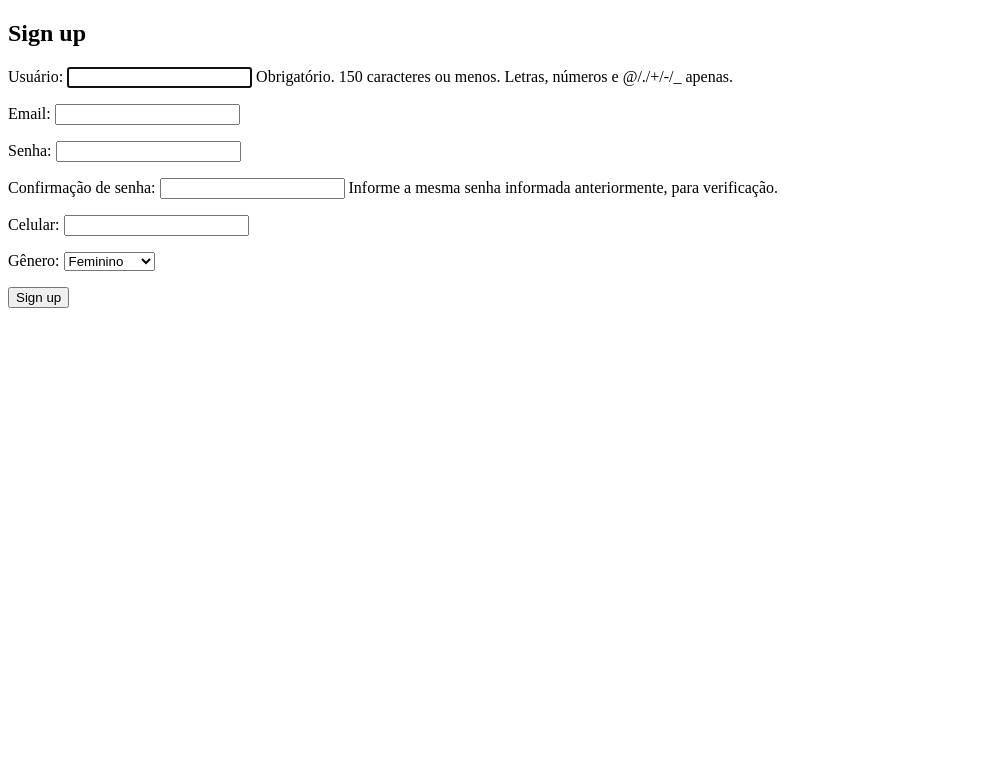
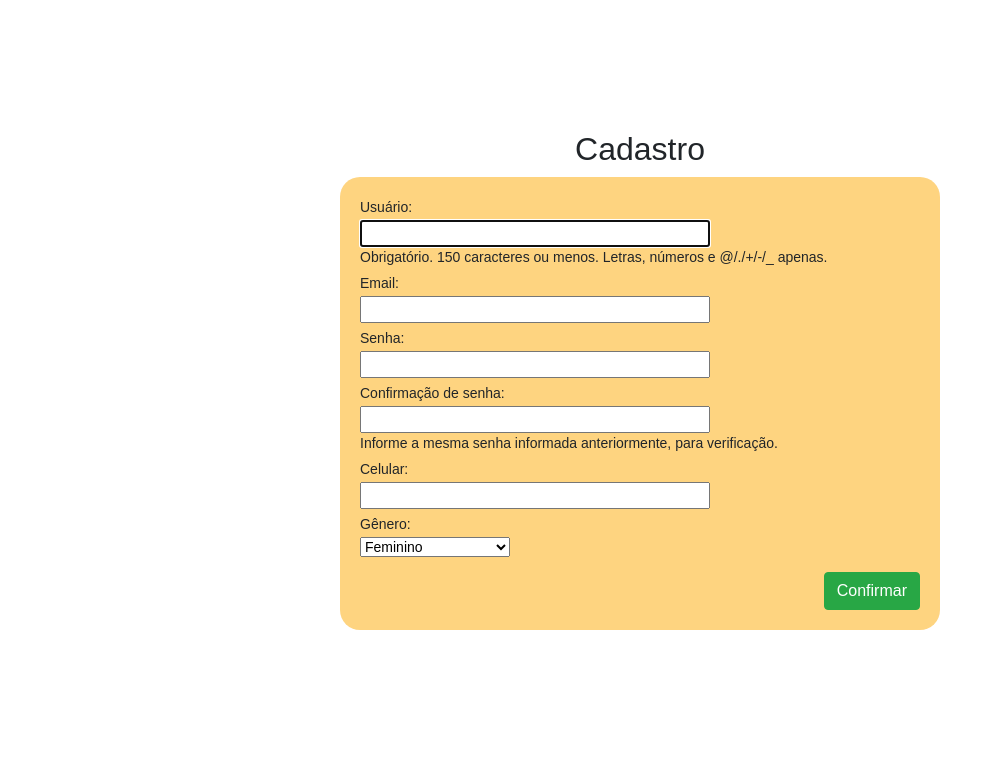
Before and after one commit to MarcioDeAquino/Apadrina, a Django app: page /cadastro in a window 1280 px wide. Shown: the top 759 px of the page, without its empty margins (0-995 px from the left). Run offline with Django 3.2, Linux system fonts and the light colour scheme; some libraries are stand-ins or nearby versions.

Commit message:
DESESPERO HEIN

```diff
--- /dev/null
+++ b/apadrina/users/static/css/signup.css
@@ -0,0 +1,44 @@
+*{
+    font-family: 'Rubik', sans-serif;
+}
+
+body{
+    display: flex;
+    flex-direction: column;
+    justify-content: center;
+    align-content: center;
+    align-items: center;
+    background: #FFFFFF;
+    height: 95vh;
+}
+
+form{
+    border-radius: 20px;
+    background: #FED480;
+    width: 600px;
+    font-size: 14px;
+    padding: 20px;
+}
+
+form p{
+    display: flex;
+    flex-direction: column;
+    margin-bottom: 5px;
+}
+
+form p label{
+    margin-bottom: 2px;
+}
+
+form p input{
+    max-width: 350px;
+}
+
+form p select{
+    max-width: 150px;
+}
+
+.btn{
+    margin-top: 10px;
+    float: right;
+}
--- a/apadrina/users/templates/signup.html
+++ b/apadrina/users/templates/signup.html
@@ -1,10 +1,14 @@
+
 {% extends 'base.html' %}
+{% load static %}
 
 {% block content %}
-  <h2>Sign up</h2>
+<link rel="stylesheet" href="https://stackpath.bootstrapcdn.com/bootstrap/4.3.1/css/bootstrap.min.css" integrity="sha384-ggOyR0iXCbMQv3Xipma34MD+dH/1fQ784/j6cY/iJTQUOhcWr7x9JvoRxT2MZw1T" crossorigin="anonymous">
+<link rel="stylesheet" href="{% static 'css/signup.css' %}">
+  <h2>Cadastro</h2>
   <form method="post">
     {% csrf_token %}
     {{ form.as_p }}
-    <button type="submit">Sign up</button>
+    <button type="submit" class="btn btn-success">Confirmar</button>
   </form>
 {% endblock %}
--- a/apadrina/users/urls.py
+++ b/apadrina/users/urls.py
@@ -1,6 +1,11 @@
 from django.urls import path, include
 from . import views
+
+from django.conf.urls.static import static
+from django.conf import settings
 
 urlpatterns = [
     path('cadastro', views.signup, name='signup'),
 ]
+
+urlpatterns += static(settings.STATIC_URL, document_root=settings.STATIC_ROOT)
```
